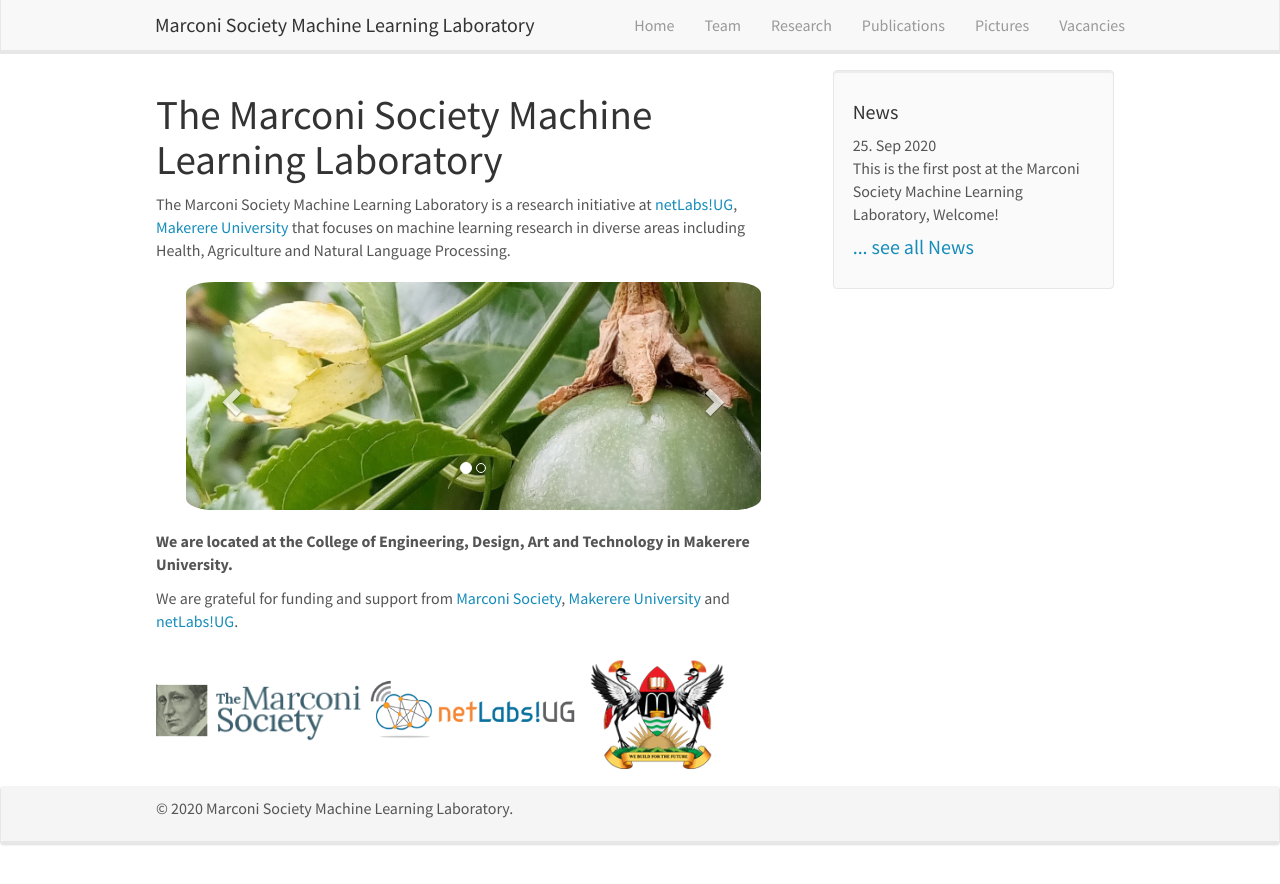
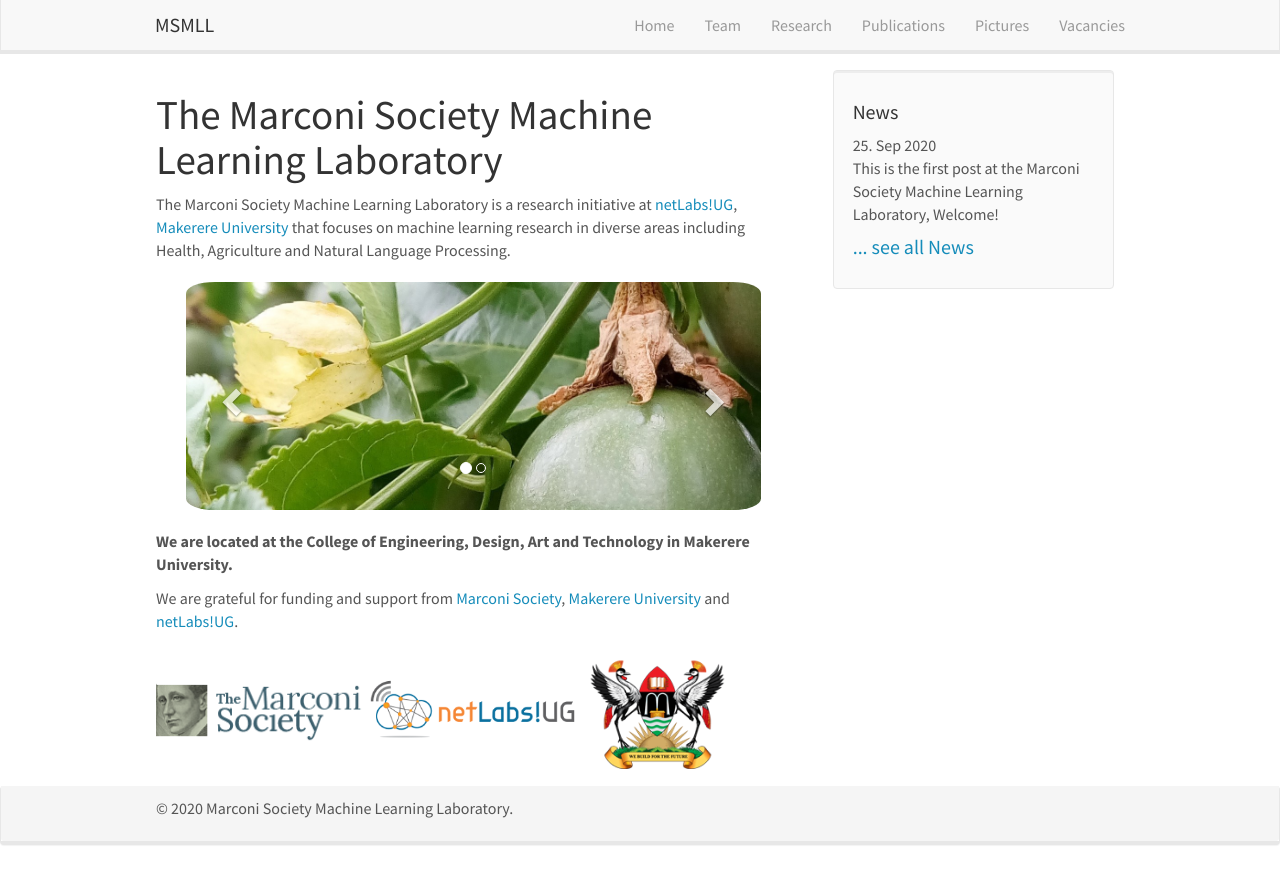
Before and after one commit to rifkatunda/marconimllab, a Jekyll site: the page built from _pages/home.md, in a window 1280 px wide. Shown: the top 884 px of the page. Built offline with Jekyll 4.4.1, drawn with Linux system fonts in a browser that asks for light colours; nearby versions of some CDN libraries.

Commit message:
Update header.html

```diff
--- a/_includes/header.html
+++ b/_includes/header.html
@@ -8,7 +8,7 @@
 		<span class="icon-bar"></span>
 	  </button>
 
-    <a class="navbar-brand" href="{{ site.url }}{{ site.baseurl }}/">Marconi Society Machine Learning Laboratory</a>
+    <a class="navbar-brand" href="{{ site.url }}{{ site.baseurl }}/">MSMLL</a>
 	</div>
 	<div class="collapse navbar-collapse" id="navbar-collapse-1">
 	  <ul class="nav navbar-nav navbar-right">
```
